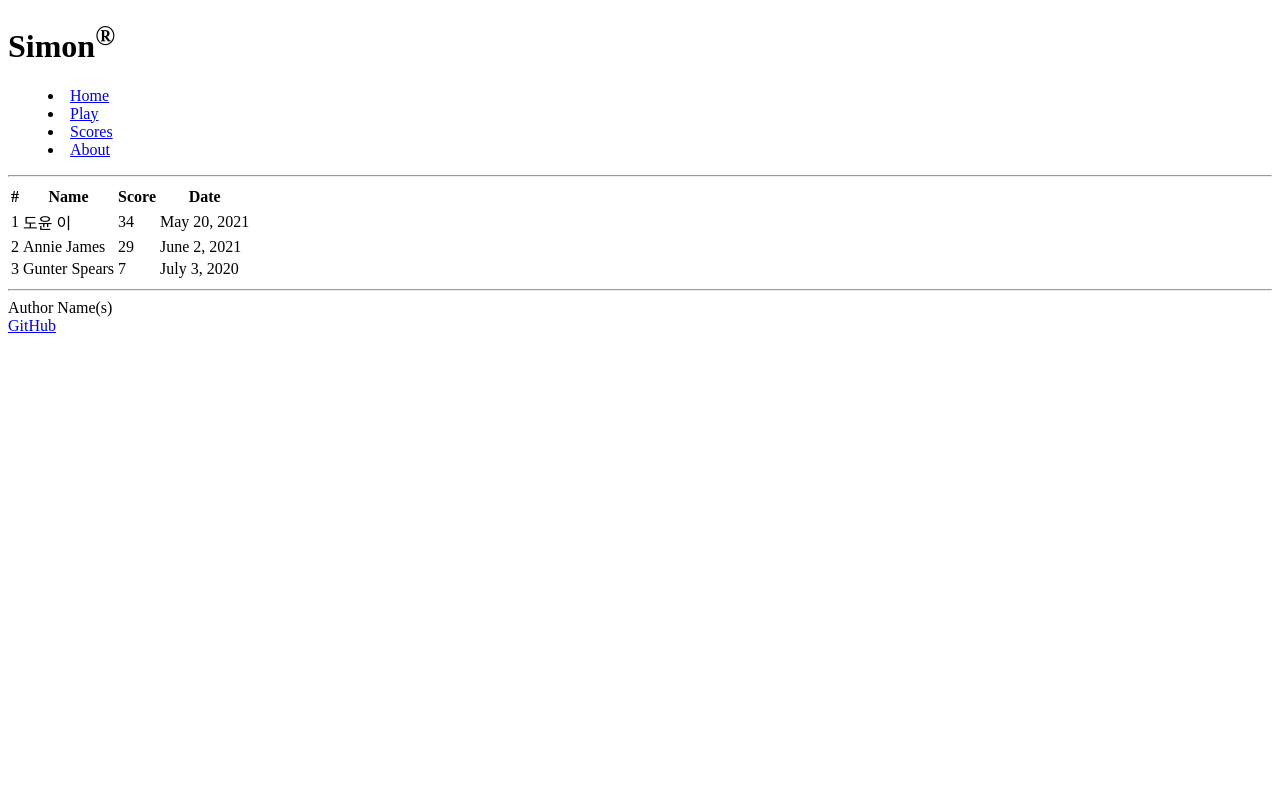
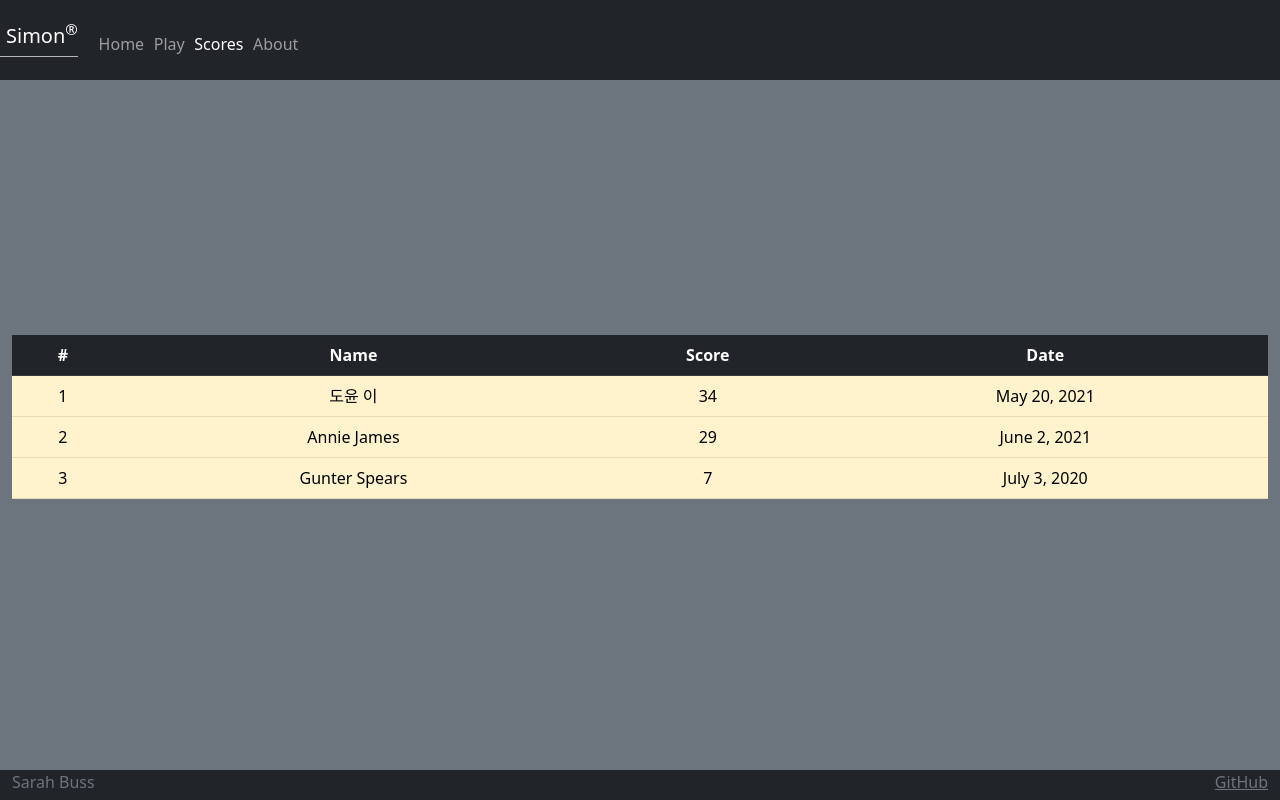
Before and after one commit to SBuss225/simon, a plain HTML site: page scores.html in a window 1280 px wide. Drawn offline with nearby package versions, Linux system fonts and the light colour scheme.

Commit message:
finished scores.html

```diff
--- a/scores.html
+++ b/scores.html
@@ -5,26 +5,42 @@
     <meta name="viewport" content="width=device-width, initial-scale=1.0" />
     <title>Scores</title>
     <link rel="icon" href="favicon.ico" />
+
+    <link rel="stylesheet" href="main.css" />
+
+    <!-- Include bootstrap CSS framework -->
+    <link
+      href="https://cdn.jsdelivr.net/npm/bootstrap@5.2.2/dist/css/bootstrap.min.css"
+      rel="stylesheet"
+      integrity="sha384-Zenh87qX5JnK2Jl0vWa8Ck2rdkQ2Bzep5IDxbcnCeuOxjzrPF/et3URy9Bv1WTRi"
+      crossorigin="anonymous"
+    />
   </head>
-  <body>
-    <header>
-      <h1>Simon<sup>&reg;</sup></h1>
 
-      <nav>
-        <menu>
-          <li><a href="index.html">Home</a></li>
-          <li><a href="play.html">Play</a></li>
-          <li><a href="scores.html">Scores</a></li>
-          <li><a href="about.html">About</a></li>
+  <body class="bg-dark text-light">
+    <header class="container-fluid">
+      <nav class="navbar fixed-top navbar-dark">
+        <a class="navbar-brand" href="#">Simon<sup>&reg;</sup></a>
+        <menu class="navbar-nav">
+          <li class="nav-item">
+            <a class="nav-link" href="index.html">Home</a>
+          </li>
+          <li class="nav-item">
+            <a class="nav-link" href="play.html">Play</a>
+          </li>
+          <li class="nav-item">
+            <a class="nav-link active" href="scores.html">Scores</a>
+          </li>
+          <li class="nav-item">
+            <a class="nav-link" href="about.html">About</a>
+          </li>
         </menu>
       </nav>
-
-      <hr />
     </header>
 
-    <main>
-      <table>
-        <thead>
+    <main class="container-fluid bg-secondary text-center">
+      <table class="table table-warning tabled-striped-columns">
+        <thead class="table-dark">
           <tr>
             <th>#</th>
             <th>Name</th>
@@ -55,11 +71,15 @@
       </table>
     </main>
 
-    <footer>
-      <hr />
-      <span class="text-reset">Author Name(s)</span>
-      <br />
-      <a href="https://github.com/webprogramming260/simon-html">GitHub</a>
+    <footer class="bg-dark text-dark text-muted">
+      <div class="container-fluid">
+        <span class="text-reset">Sarah Buss</span>
+        <a
+          class="text-reset"
+          href="https://github.com/webprogramming260/simon-html"
+          >GitHub</a
+        >
+      </div>
     </footer>
   </body>
 </html>
```
Also changed, not shown: about.html (+1 -1 lines), index.html (+1 -1 lines), play.html (+1 -1 lines).
